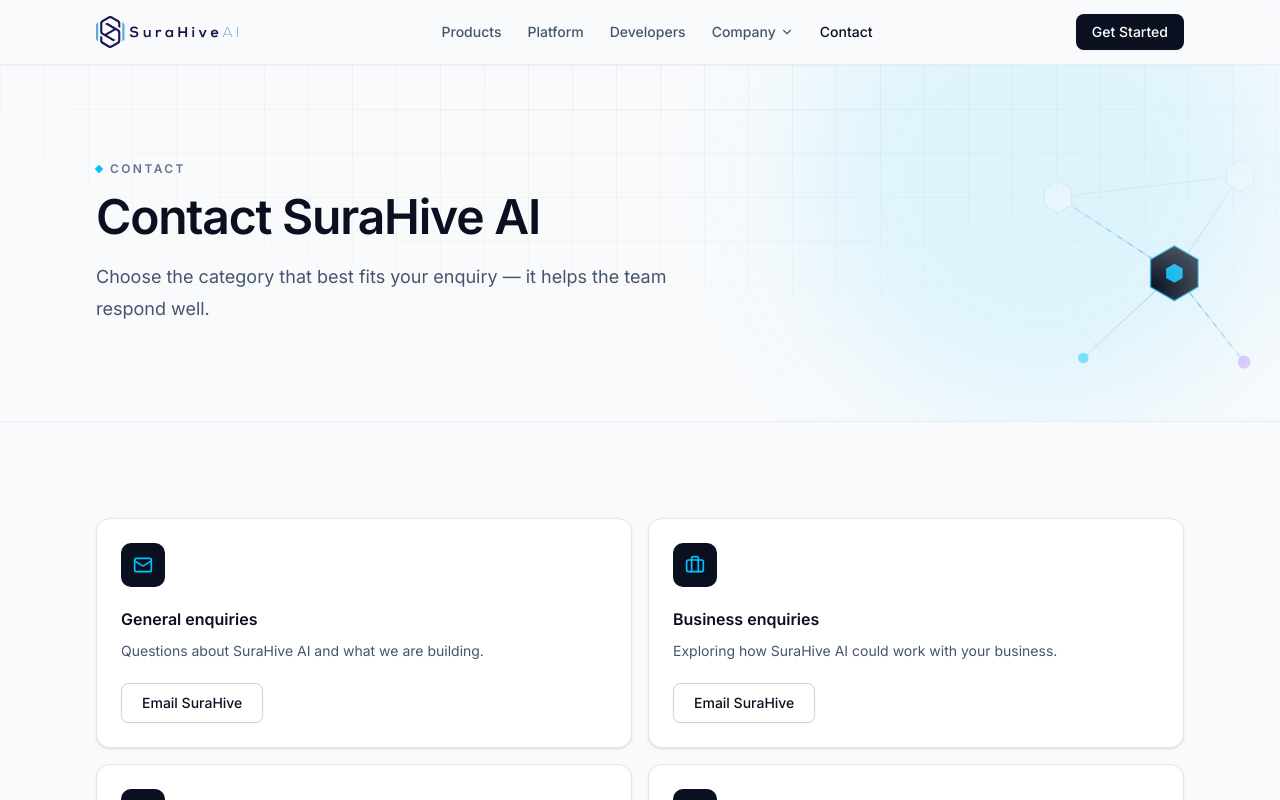
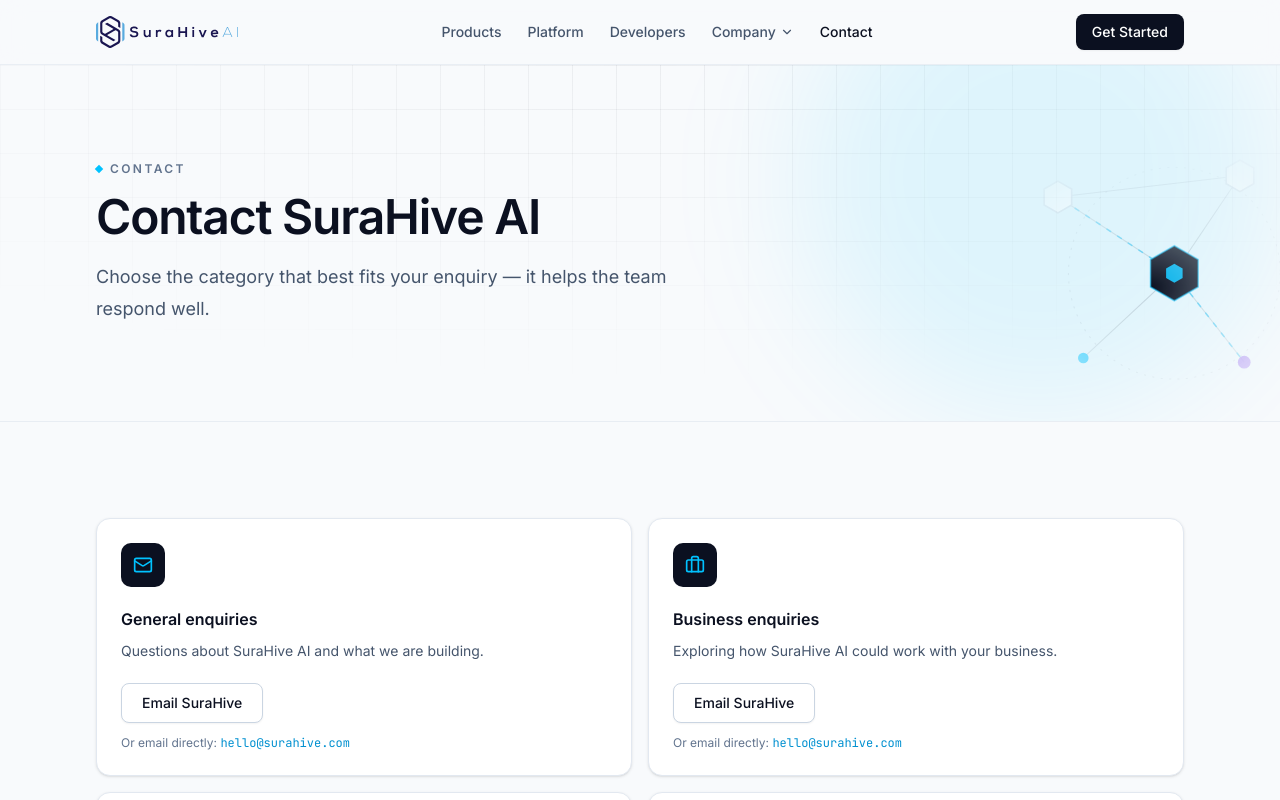
Before and after one commit to Cmtrizzie/surahive-website, a Next.js app: page /contact in a window 1280 px wide. Shown: the top 800 px of the page. Built offline with nearby package versions, Linux system fonts and the light colour scheme.

Commit message:
Fix contact UX for mailto link compatibility - Add direct email address fallback below buttons to prevent blank page issues when no email client is configured

```diff
--- a/src/app/contact/page.tsx
+++ b/src/app/contact/page.tsx
@@ -64,16 +64,19 @@
                     <p className="mt-2 text-sm leading-6 text-slate-600">
                       {category.description}
                     </p>
-                    <div className="mt-auto pt-5">
+                    <div className="mt-auto pt-5 space-y-3">
                       {mailto ? (
+                        <>
                           <a
                             href={mailto}
-                          target="_blank"
-                          rel="noopener noreferrer"
                             className="inline-flex h-10 items-center justify-center rounded-md border border-slate-300 bg-white px-5 text-sm font-medium text-navy-900 shadow-xs transition-colors hover:border-navy-900 focus-visible:outline-none focus-visible:ring-[3px] focus-visible:ring-ring/50"
                           >
                             Email SuraHive
                           </a>
+                          <p className="text-xs text-slate-500">
+                            Or email directly: <a href={`mailto:${email}`} className="font-mono text-brand-cyan-strong hover:underline">{email}</a>
+                          </p>
+                        </>
                       ) : (
                         <p className="text-sm text-slate-500">
                           Contact email will be published here.
@@ -98,8 +101,6 @@
                   </p>
                   <a
                     href={`mailto:${email}`}
-                    target="_blank"
-                    rel="noopener noreferrer"
                     className="mt-1 inline-block break-all rounded-sm font-mono text-sm font-medium text-brand-cyan-strong underline-offset-4 hover:underline"
                   >
                     {email}
```
Lines whose indentation alone changed are shown as unchanged.
